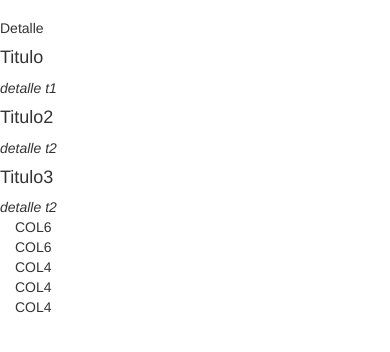
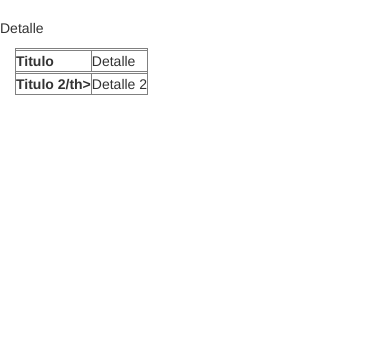
Before and after one commit to clerigo96/miappmovil, a website: page www/pagina2.html in a window 390 px wide. Shown: the part 54-406 px from the top of the page. Drawn offline with Linux system fonts and the light colour scheme; some packages are replaced by stand-ins of ours.

Commit message:
cambio en tabla secundaria

```diff
--- a/www/pagina2.html
+++ b/www/pagina2.html
@@ -39,41 +39,32 @@
 
               <p>Detalle</p>
 
-            <div table1 >
-              <tr>
-                <h4> Titulo</h4>
-                <td>
-                <em> detalle t1</em>
-              </td>
+            <div class="container" >
+
+              <table border="1">
+
+              <tr class="col-xs-4">
+
+                     <tr>
+                      <th>Titulo</th>
+                    <td>Detalle</td>
+                    </tr
               </tr>
-              <tr>
-                <h4> Titulo2</h4>
-                <td>
-                <em> detalle t2</em>
-              </td>
-              </tr>
-              <tr>
-                <h4> Titulo3</h4>
-                <td>
-                <em> detalle t2</em>
-              </td>
+
+              <tr class="col-xs-4">
+
+                    <tr>
+                      <th>Titulo 2/th>
+                    <td>Detalle 2</td>
+                    </tr>
               </tr>
 
 
-
+             </table>
             </div>
 
-            <div class="container">
-                  <div class="row">
-                    <div class="col-md-6">COL6</div>
-                    <div class="col-md-6">COL6</div>
-                  </div>
-                  <div class="row">
-                    <div class="col-md-4">COL4</div>
-                    <div class="col-md-4">COL4</div>
-                    <div class="col-md-4">COL4</div>
-                  </div>
-            </div>
+
+
         </div>
         <script type="text/javascript" src="cordova.js"></script>
         <script type="text/javascript" src="js/index.js"></script>
```
Also changed, not shown: 1 other file.
